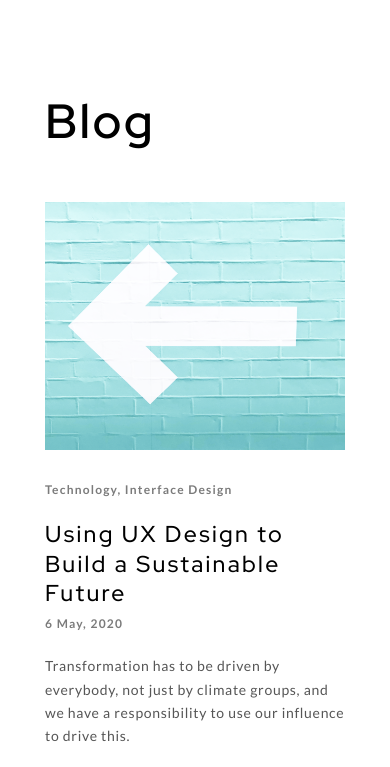
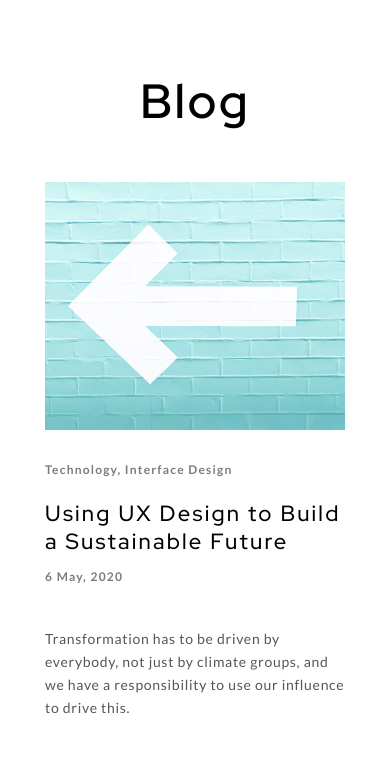
Before and after one commit to helenekn/media__beetroot, a plain HTML site: page index.html in a window 390 px wide. Shown: the part 735-1502 px from the top of the page. Drawn offline with Linux system fonts and the light colour scheme.

Commit message:
fixed media

```diff
--- a/scss/main.scss
+++ b/scss/main.scss
@@ -174,8 +174,8 @@ body {
       }
    }
    .first-screen__title {
-      max-width: 400px;
-      font-size: 30px;
+      max-width: 600px;
+      font-size: 36px;
    }
    .descr {
       &__suptitle {
@@ -188,7 +188,7 @@ body {
          max-width: 315px;
       }
       &__data {
-         margin-bottom: 20px;
+         margin-bottom: 40px;
       }
       &__text {
          max-width: 350px;
@@ -199,11 +199,37 @@ body {
 
 @media screen and (max-width: 768px) {
    .container {
-      max-width: 700px;
+      max-width: 560px;
+   }
+   .main {
+      gap: 70px;
    }
    .menu {
       display: none;
    }
+
+   .first-screen__title {
+      max-width: 400px;
+      font-size: 36px;
+   }
+   .descr {
+      &__suptitle {
+         margin-bottom: 20px;
+      }
+      &__title {
+         margin-bottom: 15px;
+         line-height: 1.3;
+         font-size: 22px;
+         max-width: 315px;
+      }
+      &__data {
+         margin-bottom: 40px;
+      }
+      &__text {
+         max-width: 350px;
+      }
+   }
+
    .article {
       flex-wrap: wrap;
    }
@@ -213,12 +239,27 @@ body {
    .container {
       max-width: 300px;
    }
+   .main {
+      gap: 70px;
+   }
    .menu {
       display: none;
    }
+
+   .first-screen__title {
+      max-width: 400px;
+      font-size: 30px;
+      font-weight: 600;
+   }
+
+   .blog__title {
+      text-align: center;
+   }
+
    .article {
       width: 100%;
       justify-content: center;
+
       &__img {
          width: 100%;
       }
@@ -226,4 +267,15 @@ body {
          width: 100%;
       }
    }
+
+   .descr {
+      &__suptitle {
+         margin-bottom: 20px;
+      }
+      &__title {
+         margin-bottom: 10px;
+         line-height: 1.3;
+         font-size: 22px;
+      }
+   }
 }
```
Also changed, not shown: css/main.min.css, 1 other file.
